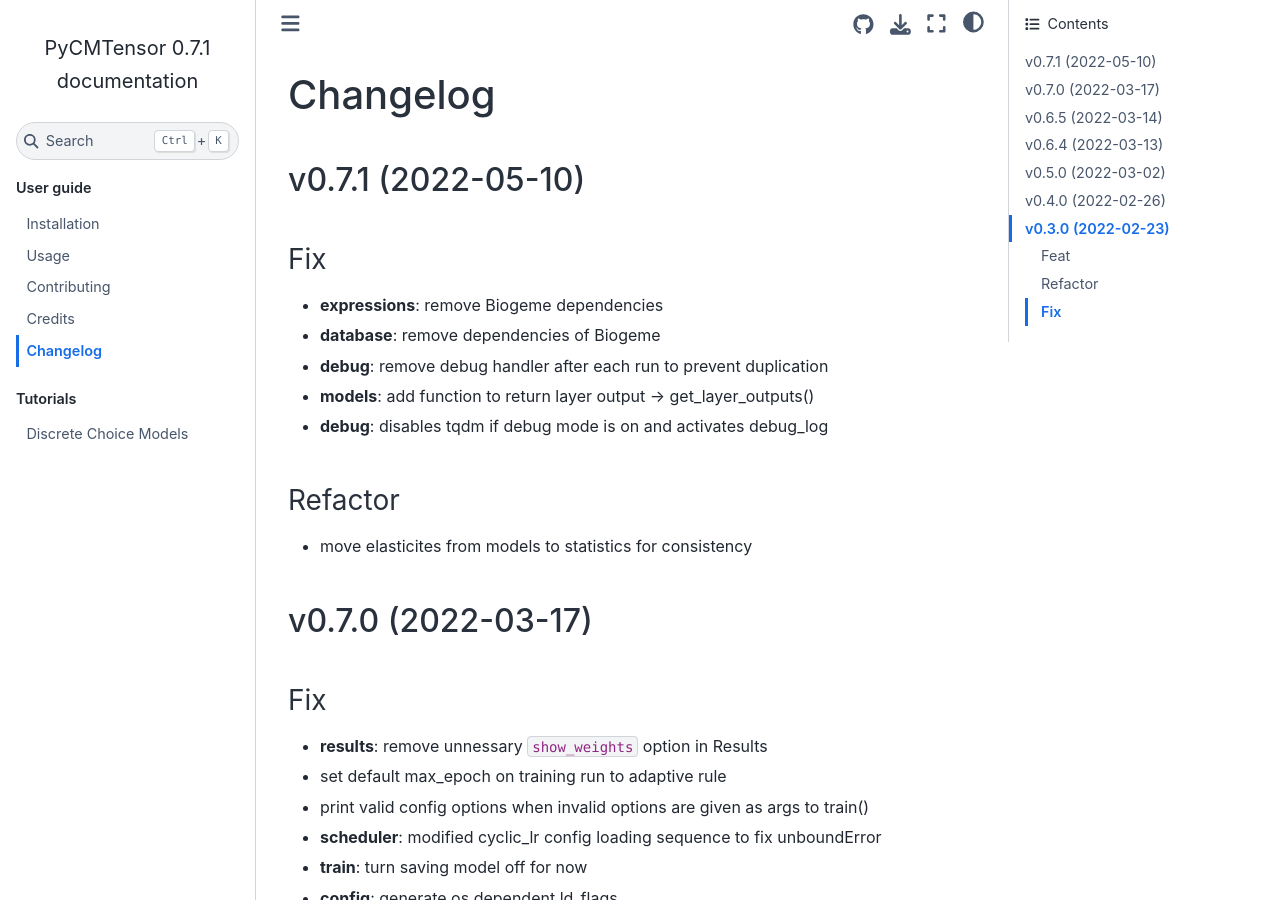
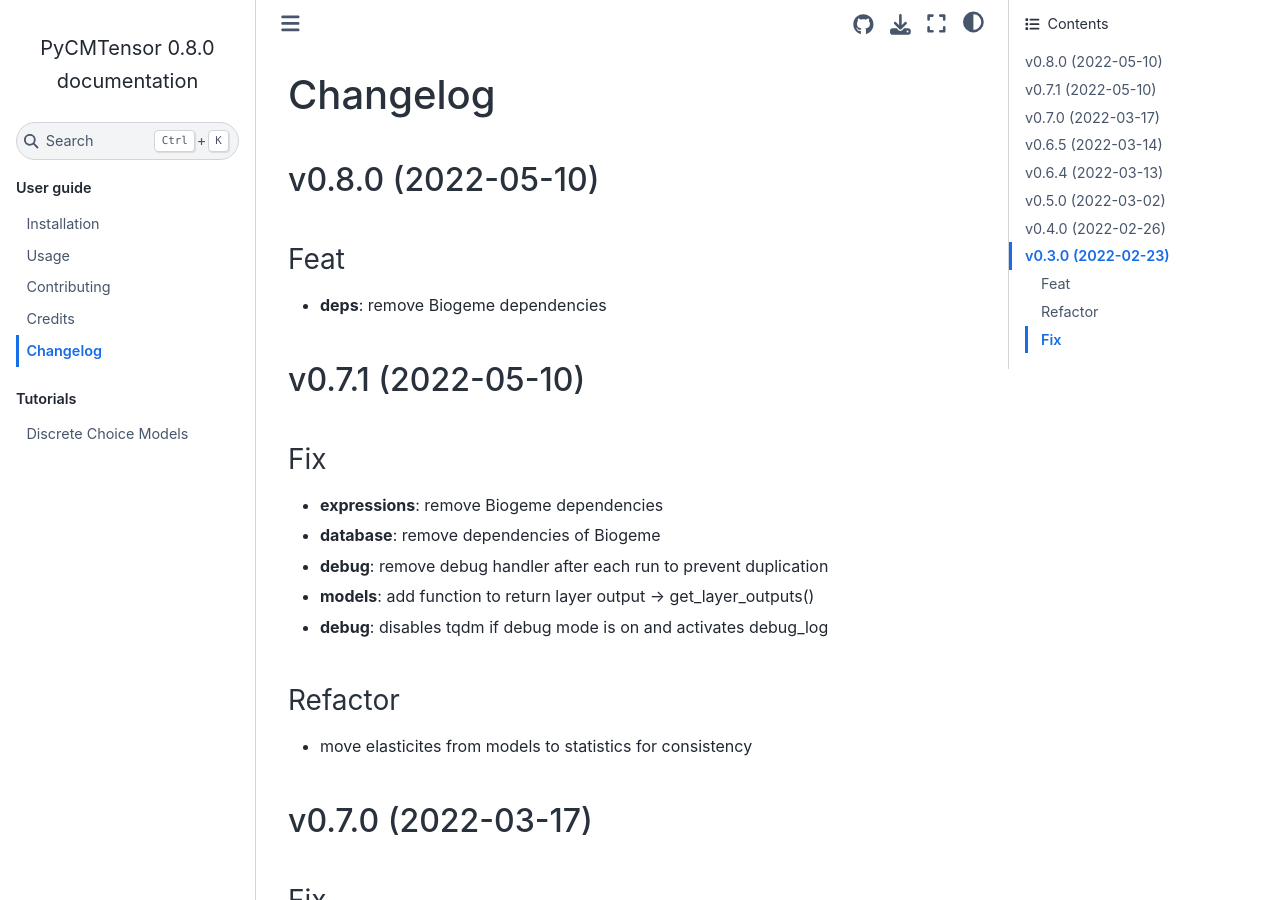
Before and after one commit to mwong009/pycmtensor, a Sphinx documentation site: the page built from docs/changelog.md, in a window 1280 px wide and 900 px high. Built offline with Sphinx 7.4.7 and the Sphinx Book theme 1.1.4, drawn with Linux system fonts in a browser that asks for light colours; pages that are not in the unit, such as notebooks, are missing from menus.

Commit message:
bump: version 0.7.1 → 0.8.0

```diff
--- a/CHANGELOG.md
+++ b/CHANGELOG.md
@@ -1,3 +1,9 @@
+## v0.8.0 (2022-05-10)
+
+### Feat
+
+- **deps**: remove Biogeme dependencies
+
 ## v0.7.1 (2022-05-10)
 
 ### Fix
--- a/docs/conf.py
+++ b/docs/conf.py
@@ -36,9 +36,9 @@
 # the built documents.
 #
 # The short X.Y version.
-version = "0.7.1"
+version = "0.8.0"
 # The full version, including alpha/beta/rc tags.
-release = "0.7.1"
+release = "0.8.0"
 
 # -- General configuration ---------------------------------------------
 
--- a/pycmtensor/__init__.py
+++ b/pycmtensor/__init__.py
@@ -1,7 +1,7 @@
 """Top-level package for PyCMTensor."""
 
 __author__ = """Melvin Wong"""
-__version__ = "0.7.1"
+__version__ = "0.8.0"
 
 from .config import Config
 
--- a/pyproject.toml
+++ b/pyproject.toml
@@ -1,6 +1,6 @@
 [tool.poetry]
 name = "pycmtensor"
-version = "0.7.1"
+version = "0.8.0"
 description = "Python Tensor based package for Deep neural net assisted Discrete Choice Modelling."
 authors = ["Melvin Wong <m.j.w.wong@tue.nl>"]
 license = "MIT License"
@@ -79,7 +79,7 @@
 
 [tool.commitizen]
 name = "cz_conventional_commits"
-version = "0.7.1"
+version = "0.8.0"
 tag_format = "v$version"
 version_files = [
     "pyproject.toml:version",
```
